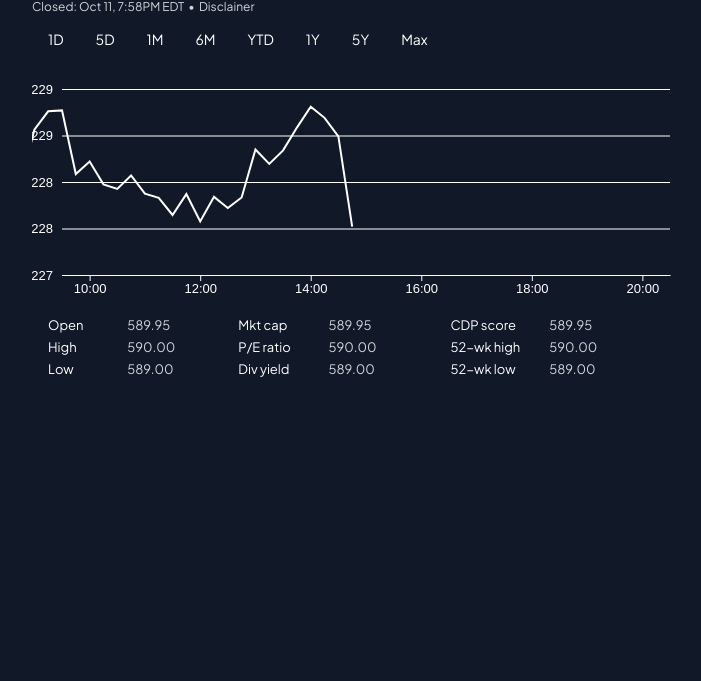
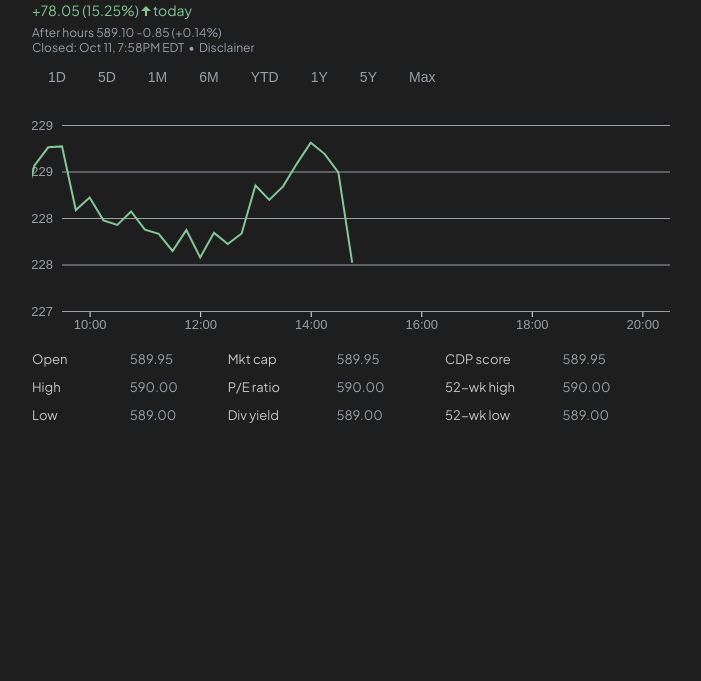
Before and after one commit to DylanTigo/Google-Finance-Chart-D3.js, a plain HTML site: page index.html in a window 1280 px wide. Shown: the part 119-800 px from the top of the page, without its empty margins (284-985 px from the left). Drawn offline with nearby package versions, Linux system fonts and the light colour scheme.

Commit message:
-Style: Convert inline Tailwind Style to css native -Refactor the js code

```diff
--- a/index.html
+++ b/index.html
@@ -10,32 +10,22 @@
       rel="stylesheet"
     />
     <script src="https://cdn.jsdelivr.net/npm/d3@7"></script>
-    <script src="https://cdn.tailwindcss.com"></script>
-    <script>
-      tailwind.config = {
-        theme: {
-          extend: {
-            fontFamily: {
-              jakarta: ["Plus Jakarta Sans", "sans-serif"],
-            },
-          },
-        },
-      };
-    </script>
+
     <link rel="stylesheet" href="style.css" />
     <title>Finance Chart</title>
   </head>
-  <body class="bg-gray-900 font-sans text-white !font-jakarta text-sm">
-    <main class="p-3 mx-auto mt-5 max-w-2xl">
-      <div class="flex flex-col gap-1.5">
-        <h1 class="text-3xl font-medium">
-          589.95 <span class="text-gray-300 text-base">USD</span>
+  <body>
+    <main>
+      <div class="header-container">
+        <h1>
+          589.95 <span>USD</span>
         </h1>
-        <div class="flex items-center gap-0.5">
+        <div class="block1">
           <span>+78.05 (15.25%) </span>
           <span>
             <svg
-              class="size-4"
+              width="10"
+              height="10"
               version="1.1"
               viewBox="0 0 12 12"
               xmlns="http://www.w3.org/2000/svg"
@@ -48,7 +38,7 @@
           </span>
           <span> today</span>
         </div>
-        <div class="text-xs text-gray-300">
+        <div class="block2">
           <div>After hours 589.10 -0.85 (+0.14%)</div>
           <div class="mt-0.5">
             Closed: <span>Oct 11, 7:58PM EDT</span> <span>&nbsp;•&nbsp;</span>
@@ -57,8 +47,7 @@
         </div>
       </div>
 
-      <div class="mt-2.5">
-        <ul class="flex items-center">
+      <ul class="button-container">
         <li><button type="button" class="px-4 pt-1 pb-2.5">1D</button></li>
         <li><button type="button" class="px-4 pt-1 pb-2.5">5D</button></li>
         <li><button type="button" class="px-4 pt-1 pb-2.5">1M</button></li>
@@ -68,53 +57,52 @@
         <li><button type="button" class="px-4 pt-1 pb-2.5">5Y</button></li>
         <li><button type="button" class="px-4 pt-1 pb-2.5">Max</button></li>
       </ul>
+
+      <div id="chart">
+        <svg></svg>
       </div>
 
-      <div id="chart" class="py-5 w-full h-64">
-        <svg class="w-full h-full"></svg>
-      </div>
-
-      <div class="pl-4 flex w-full text-[13px]">
-        <ul class="grow mr-8 space-y-0.5">
+      <div class="tendance-container">
+        <ul>
           <li class="flex">
-            <span class="w-1/2">Open</span>
-            <span class="w-1/2 text-gray-300">589.95</span>
+            <span class="title">Open</span>
+            <span>589.95</span>
           </li>
           <li class="flex">
-            <span class="w-1/2">High</span>
-            <span class="w-1/2 text-gray-300">590.00</span>
+            <span class="title">High</span>
+            <span>590.00</span>
           </li>
           <li class="flex">
-            <span class="w-1/2">Low</span>
-            <span class="w-1/2 text-gray-300">589.00</span>
+            <span class="title">Low</span>
+            <span>589.00</span>
           </li>
         </ul>
-        <ul class="grow mr-8 space-y-0.5">
+        <ul>
           <li class="flex">
-            <span class="w-1/2">Mkt cap</span>
-            <span class="w-1/2 text-gray-300">589.95</span>
+            <span class="title">Mkt cap</span>
+            <span>589.95</span>
           </li>
           <li class="flex">
-            <span class="w-1/2">P/E ratio</span>
-            <span class="w-1/2 text-gray-300">590.00</span>
+            <span class="title">P/E ratio</span>
+            <span>590.00</span>
           </li>
           <li class="flex">
-            <span class="w-1/2">Div yield</span>
-            <span class="w-1/2 text-gray-300">589.00</span>
+            <span class="title">Div yield</span>
+            <span>589.00</span>
           </li>
         </ul>
-        <ul class="grow mr-8 space-y-0.5">
+        <ul>
           <li class="flex">
-            <span class="w-1/2">CDP score</span>
-            <span class="w-1/2 text-gray-300">589.95</span>
+            <span class="title">CDP score</span>
+            <span>589.95</span>
           </li>
           <li class="flex">
-            <span class="w-1/2">52-wk high</span>
-            <span class="w-1/2 text-gray-300">590.00</span>
+            <span class="title">52-wk high</span>
+            <span>590.00</span>
           </li>
           <li class="flex">
-            <span class="w-1/2">52-wk low</span>
-            <span class="w-1/2 text-gray-300">589.00</span>
+            <span class="title">52-wk low</span>
+            <span>589.00</span>
           </li>
         </ul>
       </div>
--- a/index.js
+++ b/index.js
@@ -10,7 +10,16 @@ function generateFixedTicks(currentDate) {
 
 // Fonction principale
 async function draw() {
+
+  const filter = ["1d", "5d", "1m", "6m", "1y", "5y", "max"];
+
+  // Parser
+  const hourFormat = d3.timeFormat("%H:%M");
   const parseDate = d3.utcParse("%Y-%m-%d %H:%M:%S%Z");
+
+  // Accessor
+  const yAccessor = (d) => +d.close;
+
   // Get datas
   const data = await d3.csv("datas/1D.csv", (d) => {
     const date = parseDate(d.Datetime);
@@ -21,19 +30,11 @@ async function draw() {
     };
   });
 
-  const filter = ["1d", "5d", "1m", "6m", "1y", "5y", "max"];
-
-  // Obtenir la date courante à partir des données
+  // Get current date
   const currentDate = data[0].date;
   const startDate = new Date(currentDate).setHours(9, 30);
   const endDate = new Date(currentDate).setHours(20, 30);
   const ticks1D = generateFixedTicks(currentDate);
-
-  const hourFormat = d3.timeFormat("%H:%M");
-  const formatInteger = d3.format(".0f");
-
-  const xAccessor = (d) => hourFormat(d.date);
-  const yAccessor = (d) => d.close;
 
   // Constants
   const margin = {
@@ -73,17 +74,16 @@ async function draw() {
   const yAxis = d3
     .axisLeft(yScale)
     .tickFormat(d3.format("d"))
-    .ticks(5)
+    .ticks(4)
     .tickSizeOuter(0);
   ctr.append("g").classed("y-axis", true).call(yAxis);
 
 
-  console.log(data);
-
   //Styling Axis
-  ctr.select(".y-axis .domain").remove();
-  ctr.selectAll(".y-axis .tick line").attr("x2", width);
-  ctr.selectAll(".tick text").style("font-size", "13px");
+  ctr.selectAll(".domain").remove();
+  ctr.selectAll(".y-axis .tick line").attr("x2", width)
+  ctr.selectAll(".y-axis .tick line").classed("chart-line", true);
+  ctr.selectAll(".tick text").style("font-size", "13px").classed("chart-text", true);
 
   // Lines
   const line = d3
@@ -94,8 +94,8 @@ async function draw() {
   ctr
     .append("path")
     .attr("fill", "none")
-    .attr("stroke", "white")
     .attr("stroke-width", 2)
+    .classed("main-line", true)
     .attr("d", line(data));
 }
 
--- a/style.css
+++ b/style.css
@@ -0,0 +1,120 @@
+:root {
+  /* Background */
+  --color-background: #1E1E1E;
+
+  /* Text Colors */
+  --color-text-primary: #E8E8E8;
+  --color-text-secondary: #9AA0A6;
+  --color-text-ternary: #c5c5c5;
+
+  /* Accent Colors */
+  --color-blue: #8AB4F8;
+  --color-positive: #81C995;
+  --color-negative: #FF4136;
+}
+*, ::after, ::before {
+  margin: 0;
+  padding: 0;
+  box-sizing: border-box;
+}
+
+body {
+  background-color: var(--color-background);
+  font-family: 'Plus Jakarta Sans', sans-serif;
+  font-size: 14px;
+  color: var(--color-text-primary);
+}
+
+main {
+  padding: 12px;
+  margin: 60px auto;
+  max-width: 672px;
+}
+
+.header-container {
+  display: flex;
+  flex-direction: column;
+  gap: 6px;
+}
+.header-container h1 {
+  font-size: 30px;
+  line-height: 36px;
+  font-weight: 500;
+}
+.header-container h1 span {
+  font-size: 16px;
+  color: var(--color-text-secondary);
+}
+.header-container .block1 {
+  display: flex;
+  color: var(--color-positive);
+  align-items: center;
+  gap: 2px;
+}
+.header-container .block1 svg {
+  fill: var(--color-positive)
+}
+.header-container .block2{
+  font-size: 12px;
+  color: var(--color-text-secondary);
+}
+
+.button-container {
+  display: flex;
+  align-items: center;
+  margin-top: 10px;
+  list-style: none;
+}
+.button-container li {
+  position: relative;
+}
+.button-container li button {
+  background: none;
+  border: none;
+  padding: 4px 16px 10px;
+  color: var(--color-text-secondary);
+  font-size: 14px;
+}
+
+#chart {
+  padding-block: 20px;
+  width: 100%;
+  height: 256px;
+}
+#chart > svg {
+  width: 100%;
+  height: 100%;
+}
+.main-line {
+  stroke: var(--color-positive);
+}
+.chart-line {
+  stroke: var(--color-text-secondary);
+}
+.chart-text {
+  color: var(--color-text-secondary);
+}
+
+
+.tendance-container {
+  display: flex;
+  justify-content: space-between;
+  width: 100%;
+  font-size: 13px;
+  color: var(--color-text-secondary);
+}
+.tendance-container ul {
+  flex-grow: 1;
+  display: flex;
+  flex-direction: column;
+  gap: 12px;
+}
+.tendance-container ul li {
+  display: flex;
+}
+.tendance-container ul span {
+  width: 50%;
+}
+.tendance-container span.title {
+  color: var(--color-text-ternary);
+}
```
Lines whose indentation alone changed are shown as unchanged.
